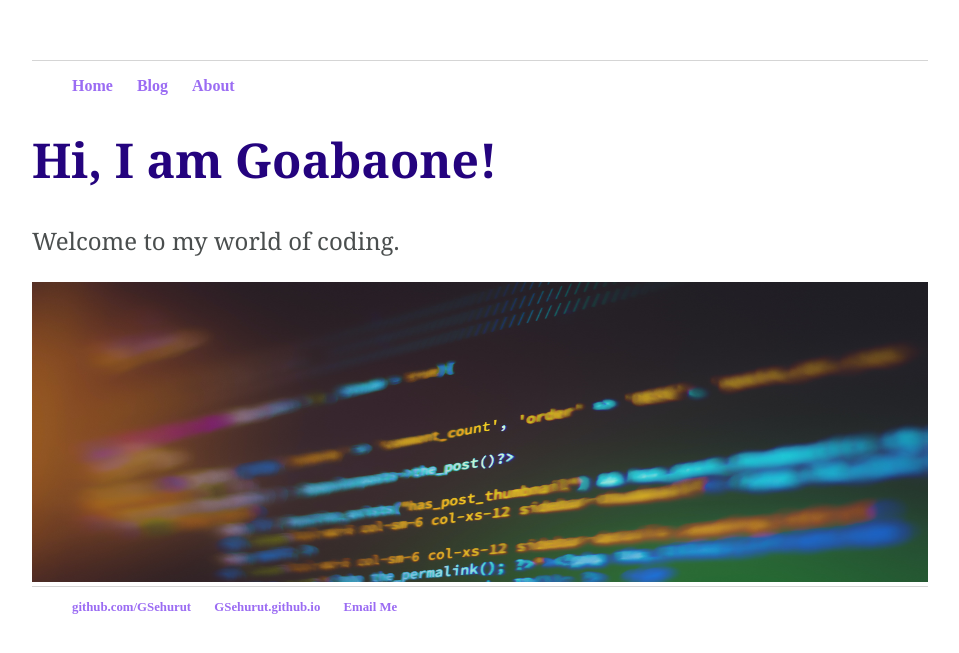
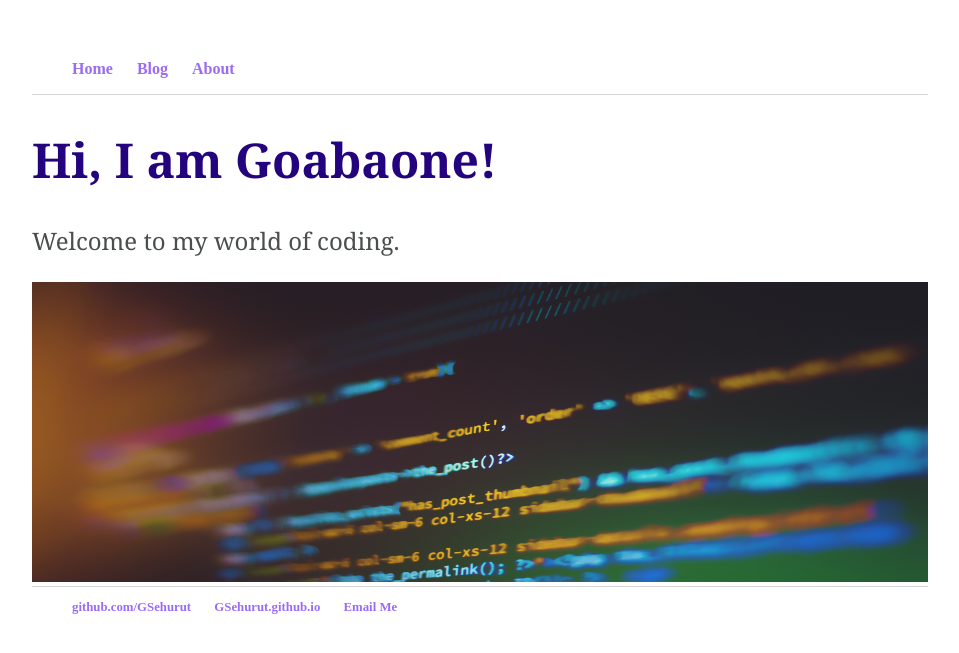
Before and after one commit to GSehurut/GSehurut.github.io, a Jekyll site: the page built from index.html, in a window 1280 px wide. Shown: the top 653 px of the page, without its empty margins (160-1119 px from the left). Built offline with Jekyll 4.4.1, drawn with Linux system fonts in a browser that asks for light colours.

Commit message:
Update main.css

```diff
--- a/css/main.css
+++ b/css/main.css
@@ -17,7 +17,7 @@ p{
   color: rgb(74, 78, 78);
 }
 nav {
-  border-top: 1px solid #d5d5d5
+  border-bottom: 1px solid #d5d5d5
 }
 footer {
   border-top: 1px solid #d5d5d5;
```
